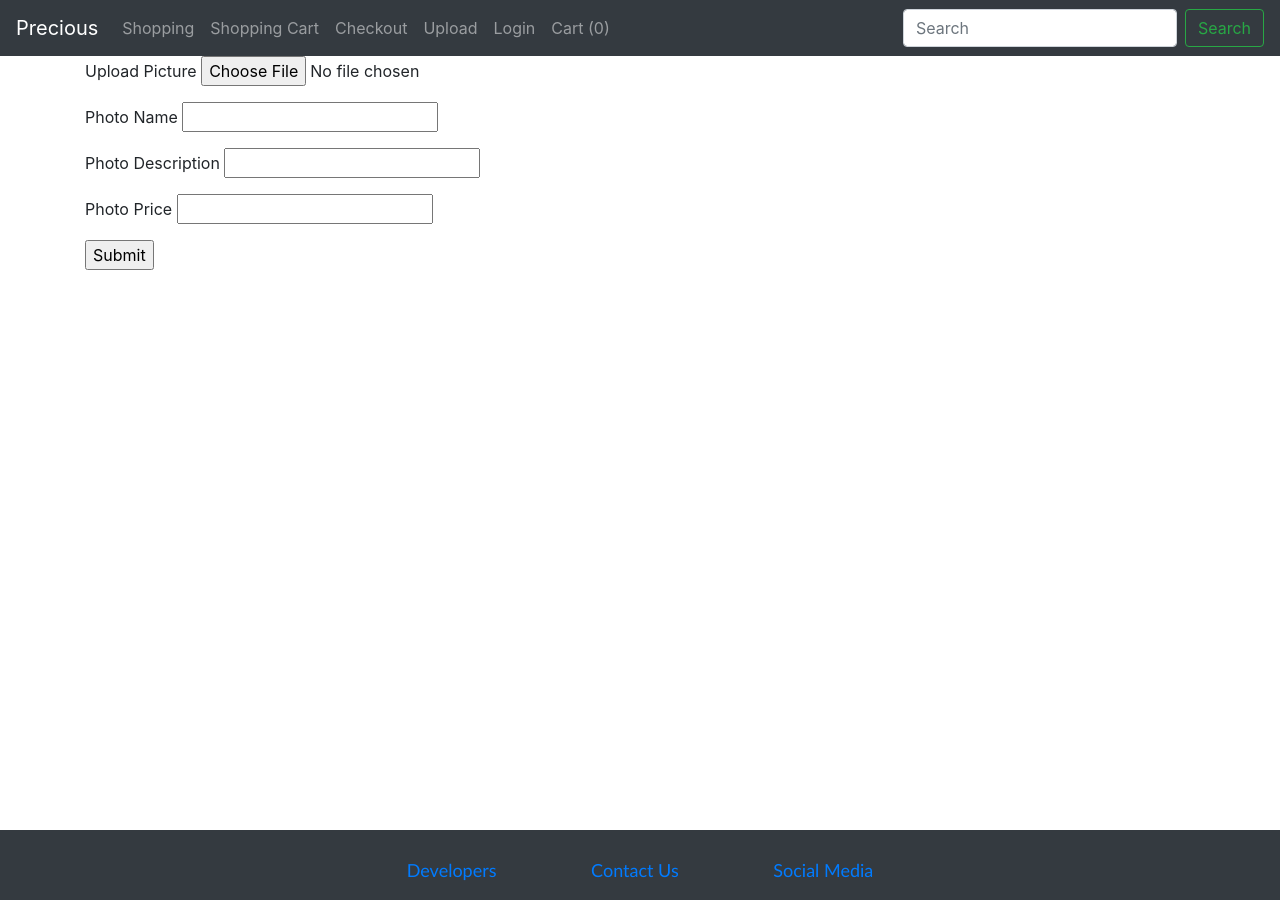
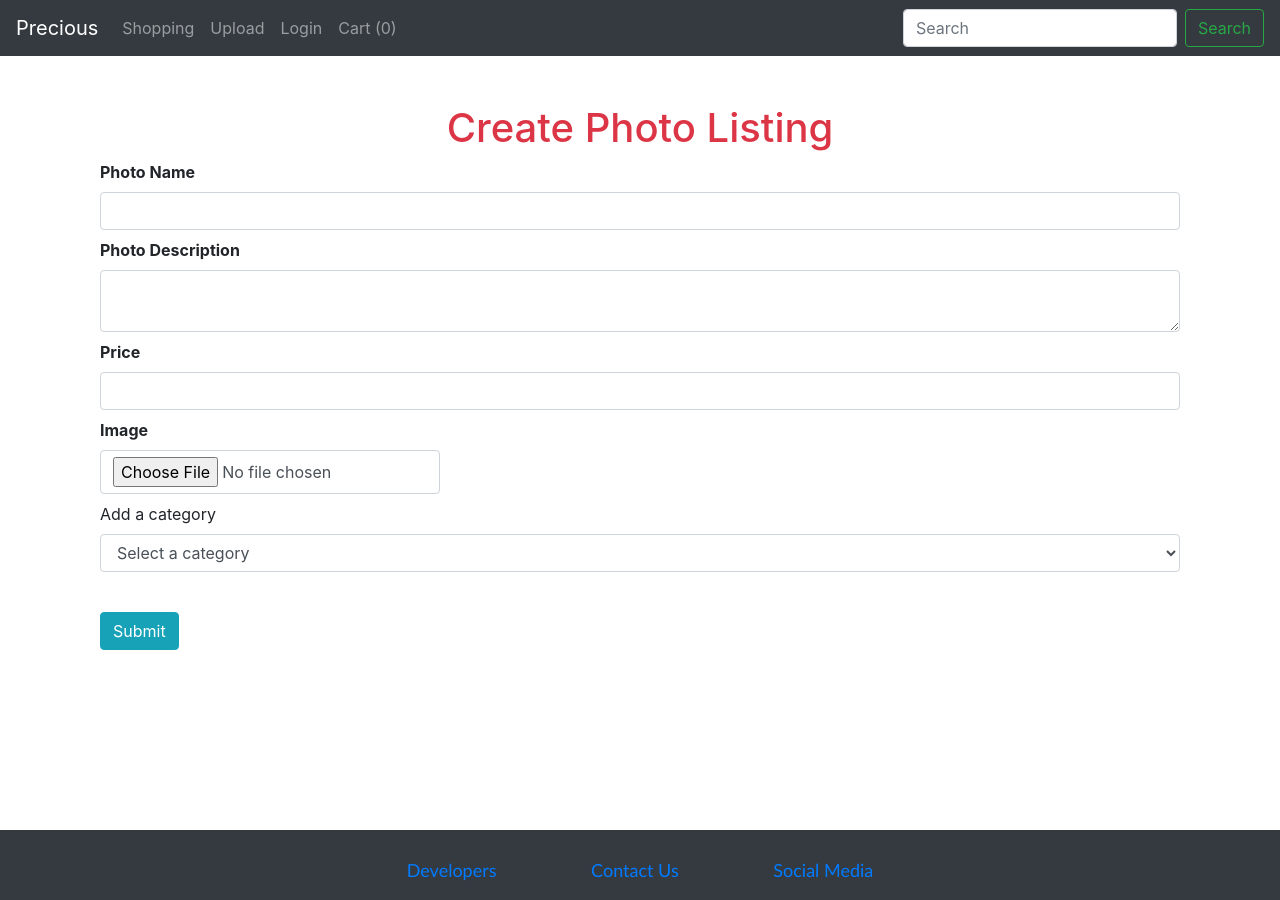
Before and after one commit to lianacoyle/precious2, a Flask app: page /uua in a window 1280 px wide. Run offline with Flask 2, Linux system fonts and the light colour scheme; some libraries are stand-ins or nearby versions.

Commit message:
fixed upload page

```diff
--- a/shop/__init__.py
+++ b/shop/__init__.py
@@ -21,5 +21,5 @@
 bcrypt = Bcrypt(app)
 
 from shop.admin import routes
-from shop.products import routes
+#from shop.products import routes
 from shop.carts import routes
--- a/shop/admin/forms.py
+++ b/shop/admin/forms.py
@@ -1,9 +1,11 @@
-from wtforms import Form, BooleanField, StringField, PasswordField, validators
+from wtforms import Form, BooleanField, StringField, IntegerField, TextAreaField, PasswordField, validators
 from wtforms.validators import ValidationError, DataRequired, Email, EqualTo, Length
+from flask_wtf.file import FileAllowed, FileField, FileRequired
+
 
 class RegistrationForm(Form):
-    first_name = StringField('First Name', [validators.Length(min=4, max=25)])
-    last_name = StringField('Last Name', [validators.Length(min=4, max=25)])
+    first_name = StringField('First Name', [validators.Length(min=2, max=25)])
+    last_name = StringField('Last Name', [validators.Length(min=2, max=25)])
     username = StringField('Username', [validators.Length(min=4, max=25)])
     email = StringField('Email Address', [validators.Length(min=6, max=35),validators.Email()])
     password = PasswordField('New Password', [validators.DataRequired(), validators.EqualTo('confirm', message='Passwords must match')])
@@ -13,3 +15,11 @@
 class LoginForm(Form):
     email = StringField('Email Address', [validators.Length(min=6, max=35),validators.Email()])
     password = PasswordField('Password', [validators.DataRequired()])
+
+
+class UploadForm(Form):
+    #upload picture, photo name, photo description, photo price
+    item_name = StringField('Photo Name', [validators.DataRequired()])
+    item_desc = TextAreaField('Photo Description', [validators.DataRequired()])
+    item_price = IntegerField('Price', [validators.DataRequired()])
+    item_file = FileField('Image', validators=[FileRequired(), FileAllowed(['jpg', 'png', 'gif', 'jpeg'])])
--- a/shop/admin/routes.py
+++ b/shop/admin/routes.py
@@ -1,8 +1,8 @@
 from flask import render_template, session, request, redirect, url_for, flash
 from werkzeug.utils import secure_filename
-from shop import app, db, bcrypt
-from .forms import RegistrationForm, LoginForm
-from .models import User, Users, Categories, Item, Cart, CartDetails
+from shop import app, db, bcrypt, photos
+from .forms import RegistrationForm, LoginForm, UploadForm
+from .models import User, Users, Category, Item, Cart, CartDetails
 import os
 from shop.products.forms import Addproducts
 
@@ -55,7 +55,7 @@
             flash(f'Welcome {form.email.data} You are logged in now', 'success')
             return redirect(request.args.get('next') or url_for('precious'))
         else:
-            flash ('Wrong Password please try again', 'danger')
+            flash('Wrong Password please try again', 'danger')
     return render_template('adm/login.html', form=form, title="Login Page")
 
 @app.route('/DevPage')
@@ -66,21 +66,10 @@
 def profile():
     return "future profile page"
 
-@app.route("/phot")
-def phot():
-    return "Photography"
 
 @app.route("/contact")
 def contact():
     return render_template('adm/Contactus.html')
-
-@app.route("/me")
-def me():
-    return "PM"
-
-@app.route("/des")
-def designs():
-    return "Des"
 
 @app.route('/shopping')
 def shopping():
@@ -132,44 +121,6 @@
     return render_template('adm/createAccount.html')
 
 
-@app.route("/loginA", methods=["POST", "GET"])
-def loginA():
-    if request.method == "POST":
-        session.permanent = True
-        # Retrieve input values from web form
-        email = request.form['email']
-        password = request.form['password']
-        # Look for email from login form in User table
-        found_email = Users.query.filter_by(email=email).first()
-        # If there is a record for that table in the email
-        if found_email:
-            # Get the password associated with that email
-            found_password = found_email.password
-            print('lookup password: {}'.format(found_password))
-            print('form password: {}'.format(password))
-            # If the passwords match
-            if found_password.strip() == password.strip():
-                # Create user session for that email
-                print('the passwords matched!')
-                session['email'] = email
-                flash('Login Successful!', 'success')
-                return redirect(url_for('precious'))
-
-            # If the passwords don't match
-            else:
-                flash('Password does not match')
-                print('passwords did not match')
-                return redirect(url_for('create'))
-
-        # If the emails don't match
-        else:
-            print("reached 'email doesn't match' else statement")
-            flash('No account associated with that email')
-            return redirect(url_for('create'))
-
-    return render_template('adm/loginA.html')
-
-
 @app.route("/logout")
 def logout():
     session.pop('email', default=None)
@@ -178,11 +129,6 @@
     return redirect(request.referrer)
     #return "You have completed a successful logout!"
 
-# user checkout page
-@app.route("/ucos")
-@app.route("/userCheckout")
-def uco():
-    return render_template('adm/userCheckout.html')
 
 # user upload page
 
@@ -193,44 +139,53 @@
 @app.route("/uua")
 @app.route('/userUpload')
 def upload_form():
-    return render_template('adm/userUpload.html')
+    form = UploadForm(request.form)
+    return render_template('adm/userUpload.html', form=form)
 
 @app.route('/uploader', methods=['GET', 'POST'])
 def upload():
+    if 'email' not in session:
+        flash(f'Please login first', 'danger')
+        return redirect(url_for('login'))
+
+    form = UploadForm(request.form)
+    categories = Category.query.all()
     if request.method == 'POST':
-        # check if the post request has the file part
-        if 'file' not in request.files:
-            #flash('No file part')
-            return redirect(request.url)
-        file = request.files['file']
-        # if user does not select file, browser also
-        # submit an empty part without filename
-        if file.filename == '':
-            flash('No selected file')
-            return redirect(request.url)
-        if file and allowed_file(file.filename):
-            filename = secure_filename(file.filename)
-            #basedir = os.path.abspath(os.path.dirname(__file__))
-            #UPLOAD_FOLDER = os.path.join(basedir, 'static\images')
-            file.save(os.path.join(UPLOAD_FOLDER, filename))
-            item_name = request.form["title"]
-            item_fname = file.filename
-            item_desc = request.form["description"]
-            item_price = float(request.form["price"])
+        photos.save(request.files.get('item_file'))
+        filename = secure_filename(request.files.get('item_file').filename)
+        item_name = request.form.get('item_name')
+        item_desc = request.form.get('item_desc')
+        item_price = request.form.get('item_price')
+        category_id = request.form.get('category')
+        print(f"category: {category_id}")
 
-            item = Item(item_name, item_fname, item_desc, item_price)
-            db.session.add(item)
-            db.session.commit()
-            print('item object committed')
-            flash("Item successfully created!")
-            return redirect(url_for("viewItems"))
+        item = Item(item_name, filename, item_desc, item_price, category_id)
+        db.session.add(item)
+        db.session.commit()
+        flash(f'The listing {item_name} has been added to your database', "success")
+        return redirect(url_for("shopping"))
 
-            #return redirect(url_for('upload_form',filename=filename))
-    return "Congratulations Upload Complete"
+    return render_template('adm/userUpload.html', form=form, categories=categories)
+
 
 @app.route("/viewItems")
 def viewItems():
     return render_template('products/viewItems.html', values=Item.query.all())
+
+@app.route('/addcat', methods=['GET','POST'])
+def addcat():
+    if request.method == "POST":
+        getcategory = request.form.get('category')
+        cat = Category(name=getcategory)
+        db.session.add(cat)
+        flash(f'The Category {getcategory} was added to your database', 'success')
+        db.session.commit()
+        return redirect(url_for('addcat'))
+    return render_template('products/addbrand.html')
+
+@app.route("/viewCats")
+def viewCategories():
+    return render_template('products/viewCategories.html', values=Category.query.all())
 
 # shopping cart page
 @app.route("/scn")
--- a/shop/products/models.py
+++ b/shop/products/models.py
@@ -18,8 +18,8 @@
     brand_id = db.Column(db.Integer, db.ForeignKey('brand.id'), nullable=False)
     brand = db.relationship('Category', backref=db.backref('brands', lazy=True))
 
-    category_id = db.Column(db.Integer, db.ForeignKey('category.id'), nullable=False)
-    category = db.relationship('Category', backref=db.backref('posts', lazy=True))
+    #category_id = db.Column(db.Integer, db.ForeignKey('category.id'), nullable=False)
+    #category = db.relationship('Category', backref=db.backref('posts', lazy=True))
 
     image_1 = db.Column(db.String(150), nullable=False, default='image.jpg')
     image_2 = db.Column(db.String(150), nullable=True, default='image.jpg')
@@ -34,7 +34,7 @@
     name = db.Column(db.String(30), nullable=False, unique=True)
 
 
-class Category(db.Model):
+class Category2(db.Model):
     id = db.Column(db.Integer, primary_key=True)
     name = db.Column(db.String(30), nullable=False, unique=True)
 
--- a/shop/templates/adm/userUpload.html
+++ b/shop/templates/adm/userUpload.html
@@ -15,6 +15,41 @@
     <button class="btn btn-outline-success my-2 my-sm-0" type="submit">Search</button>
 </form>
 {% block content %}
+<br><br>
+
+<div class="container">
+  {% include '_messages.html' %}
+    {% from "_formhelpers.html" import render_field %}
+    <div class="text-center h1 text-danger">Create Photo Listing</div>
+<form action = "http://localhost:5000/uploader" method="POST"
+      enctype="multipart/form-data">
+  <div>
+    {{ render_field(form.item_name, class="form-control") }}
+    {{ render_field(form.item_desc, class="form-control") }}
+    {{ render_field(form.item_price, class="form-control") }}
+
+    <div class="row">
+        <div class="col-md-4">{{ render_field(form.item_file, class="form-control")}}</div>
+    </div>
+
+    <label for="category">Add a category</label>
+    <select name="category" id="category" class="form-control" required>
+        <option value="">Select a category</option>
+        {% for category in categories %}
+        <option value="{{category.id}}">{{category.name}}</option>
+        {% endfor %}
+    </select>
+
+  </div>
+  <p></p>
+  <button type=submit class="btn btn-info mt-4">Submit</button>
+</form>
+</div>
+
+
+
+
+  <!--
    <body>
       <form action = "http://localhost:5000/uploader" method = "POST"
          enctype = "multipart/form-data">
@@ -25,6 +60,7 @@
          <input type = "submit"/>
       </form>
    </body>
+   -->
 
 {% endblock content %}
 </html>
--- a/shop/templates/layout.html
+++ b/shop/templates/layout.html
@@ -48,14 +48,10 @@
         </button>
             <div class="collapse navbar-collapse" id="navbarSupportedContent">
                 <ul class="navbar-nav mr-auto">
-                    <!--<li class="nav-item"><a class="nav-link" href="{{ url_for('phot') }}">Precious Photography</a></li>
-                    <li class="nav-item"><a class="nav-link" href="{{ url_for('me') }}">Precious Me</a></li>
-                    <li class="nav-item"><a class="nav-link" href="{{ url_for('designs') }}">Precious Designs</a></li> -->
                     <li class="nav-item"><a class="nav-link" href="{{ url_for('shopping') }}">Shopping</a></li>
                     <!--<li class="nav-item"><a class="nav-link" href="{{ url_for('profile') }}">Profile</a></li>-->
-                    <li class="nav-item"><a class="nav-link" href="{{ url_for('upload_cart') }}">Shopping Cart</a></li>
-                    <li class="nav-item"><a class="nav-link" href="{{ url_for('uco') }}">Checkout</a></li>
-                    <li class="nav-item"><a class="nav-link" href="{{ url_for('upload_form') }}">Upload</a></li>
+                    <!--<li class="nav-item"><a class="nav-link" href="{{ url_for('upload_cart') }}">Shopping Cart</a></li> -->
+                    <li class="nav-item"><a class="nav-link" href="{{ url_for('upload') }}">Upload</a></li>
                     {% if 'name' in session %}
                     <li class="nav-item"><a class="nav-link" href="{{ url_for('profile') }}"> Hello {{session['name']}}</a></li>
                     <li class="nav-item"><a class="nav-link" href="{{ url_for('logout') }}">Logout</a></li>
--- a/shop/templates/products/viewItems.html
+++ b/shop/templates/products/viewItems.html
@@ -12,8 +12,8 @@
             <p>Item ID#: {{item.itemid}} Item Name: {{item.item_name}}</p>
             <p>&emsp;&emsp;Filename: {{item.filename}}</p>
             <p>&emsp;&emsp;Item Description: {{item.item_desc}}</p>
-            <p>&emsp;&emsp;Price: {{item.price}}</p>
-            <p>&emsp;&emsp;User ID#: {{item.userid}}, Category ID#: {{item.categoryid}}</p>
+            <p>&emsp;&emsp;Price: ${{item.price}}</p>
+            <p>&emsp;&emsp;User ID#: {{item.userid}}, Category ID#: {{item.category_id}}</p>
             <p></p>
         {% endfor %}
 </body>
```
Also changed, not shown: shop/admin/models.py (+17 -6 lines), shop/products/routes.py (+3 -12 lines), shop/templates/cart/carts.html (+0 -8 lines), shop/templates/products/viewCategories.html (added, +17 -0 lines), shop/precious.db, shop/static/images/2c3cac3f0a8e0d284e2b.jpg (deleted), shop/static/images/5e257ab99c9e80664f4c.jpg (deleted), shop/static/images/desertTree.jpg (deleted), 6 other files.
